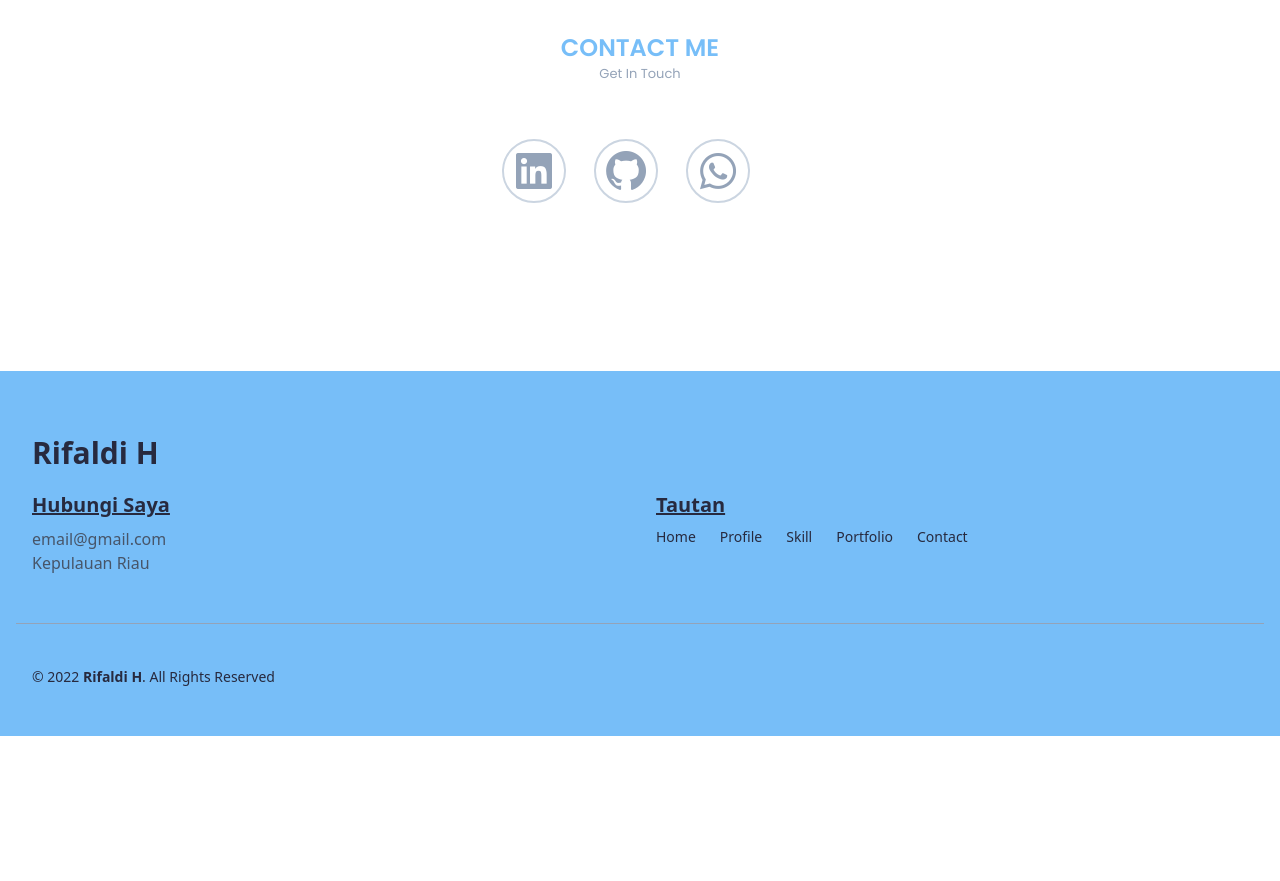
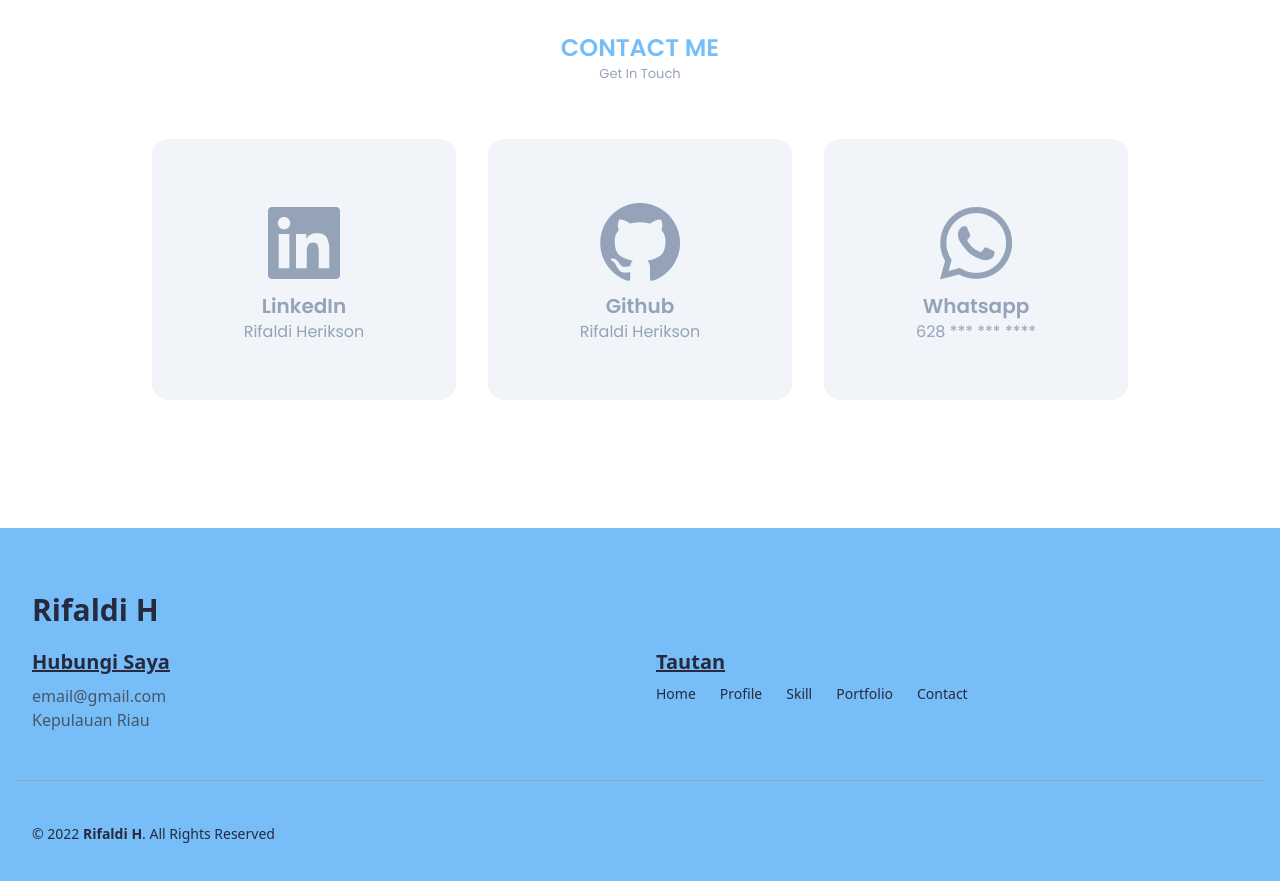
Before and after one commit to my-rh-r1020/Personal-Portfolio, a website: page index.html in a window 1280 px wide. Shown: the part 2880-3761 px from the top of the page. Before the commit the page ends 3616 px from the top, so only its background shows below. Drawn offline with nearby package versions, Linux system fonts and the light colour scheme.

Commit message:
Process Contact Portfolio

```diff
--- a/index.html
+++ b/index.html
@@ -185,12 +185,44 @@
           <h2 class="text-title">Contact Me</h2>
           <span class="text-subtitle block">Get In Touch</span>
         </div>
-        <div class="flex flex-wrap">
-          <div class="mb-10 w-full px-4 text-center font-poppins">
+        <!-- Contact v1 -->
+        <!-- <div class="flex flex-wrap">
+          <div class="w-full px-4 text-center font-poppins lg:w-10/12">
             <div class="my-4 flex items-center justify-center">
               <a href="#" class="contact-icons hover:border-linkedin hover:text-linkedin"><i class="bx bxl-linkedin-square text-5xl"></i> </a>
               <a href="#" class="contact-icons hover:border-github hover:text-github"><i class="bx bxl-github text-5xl"></i></a>
               <a href="#" class="contact-icons hover:border-whatsapp hover:text-whatsapp"><i class="bx bxl-whatsapp text-5xl"></i></a>
+            </div>
+          </div>
+        </div> -->
+
+        <!-- Contact v2 -->
+        <div class="flex w-full flex-wrap justify-center px-4 font-poppins lg:mx-auto lg:w-10/12">
+          <div class="p-4 md:w-1/3">
+            <div class="contact-card">
+              <a href="#" class="contact-icons hover:border-linkedin hover:text-linkedin">
+                <i class="bx bxl-linkedin-square text-4xl md:text-6xl lg:text-8xl"></i>
+                <h3 class="contact-title">LinkedIn</h3>
+                <span class="contact-subtitle">Rifaldi Herikson</span>
+              </a>
+            </div>
+          </div>
+          <div class="p-4 md:w-1/3">
+            <div class="contact-card">
+              <a href="#" class="contact-icons hover:border-github hover:text-github">
+                <i class="bx bxl-github text-4xl md:text-6xl lg:text-8xl"></i>
+                <h3 class="contact-title">Github</h3>
+                <span class="contact-subtitle">Rifaldi Herikson</span>
+              </a>
+            </div>
+          </div>
+          <div class="p-4 md:w-1/3">
+            <div class="contact-card">
+              <a href="#" class="contact-icons hover:border-whatsapp hover:text-whatsapp">
+                <i class="bx bxl-whatsapp text-4xl md:text-6xl lg:text-8xl"></i>
+                <h3 class="contact-title">Whatsapp</h3>
+                <span class="contact-subtitle">628 *** *** ****</span>
+              </a>
             </div>
           </div>
         </div>
--- a/src/input.css
+++ b/src/input.css
@@ -82,8 +82,18 @@
   .portfolio-desc {
     @apply mb-[10px] text-justify text-[14px] text-slate-600;
   }
+  .contact-card {
+    @apply scale-90 rounded-2xl bg-slate-100 py-14 text-center transition duration-500 hover:scale-95 hover:bg-slate-300 md:scale-95 md:hover:scale-100 lg:scale-100 lg:hover:scale-110;
+  }
+  .contact-title {
+    @apply text-base font-semibold md:text-lg lg:text-xl;
+  }
+  .contact-subtitle {
+    @apply mx-2 text-sm md:mx-0 lg:text-base;
+  }
   .contact-icons {
-    @apply mr-7 flex h-16 w-16 items-center justify-center rounded-full border-2 border-solid border-slate-300 text-slate-400 transition duration-500;
+    /*@apply mr-7 flex h-16 w-16 items-center justify-center rounded-full border-2 border-solid border-slate-300 text-slate-400 transition duration-500;*/
+    @apply text-slate-400 transition duration-500;
   }
   .footer-link {
     @apply transition duration-500 hover:text-iconsSub;
```
Also changed, not shown: dist/output.css.
